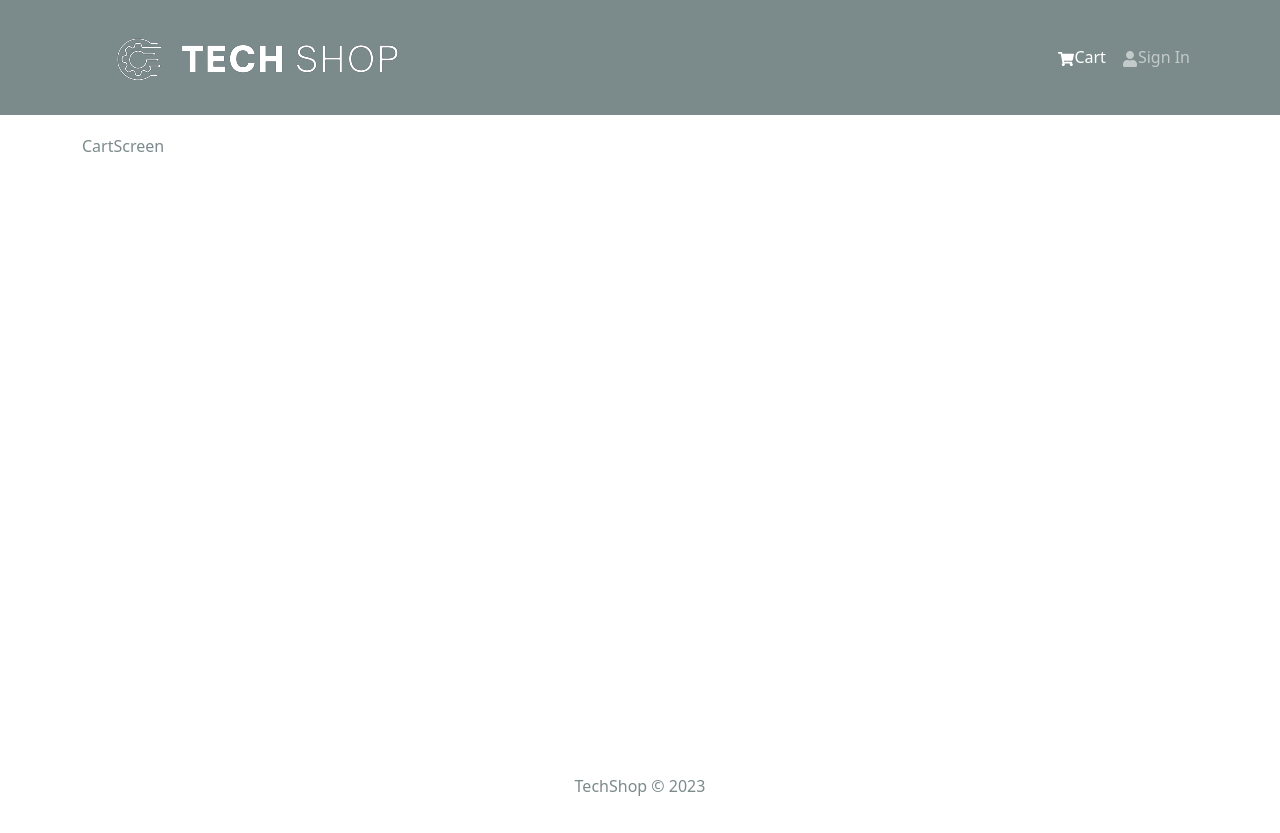
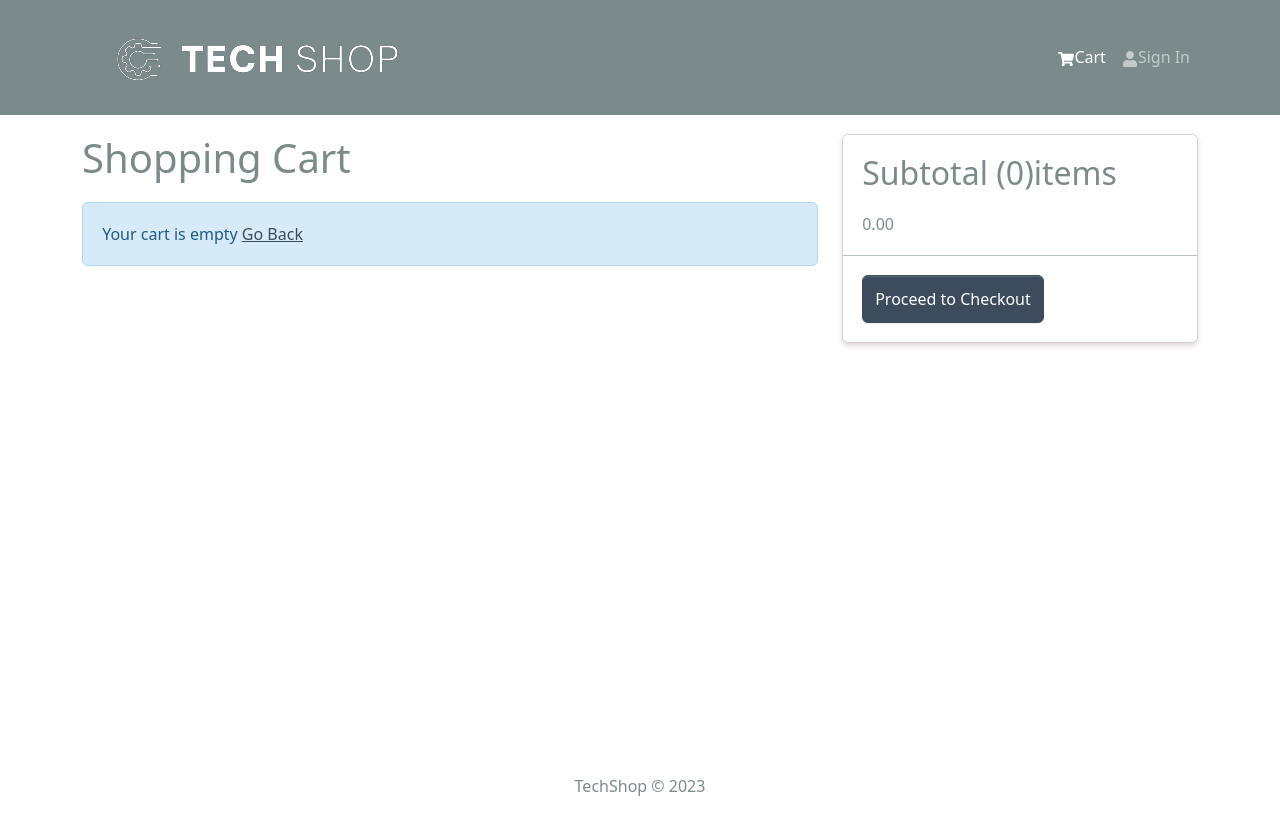
Before and after one commit to fran1014/techshop, a React (Create React App) app in the folder frontend/: page /cart in a window 1280 px wide. Built offline with nearby package versions, Linux system fonts and the light colour scheme.

Commit message:
Updates items in the cart screen

```diff
--- a/frontend/src/screens/CartScreen.jsx
+++ b/frontend/src/screens/CartScreen.jsx
@@ -8,15 +8,95 @@
   Form,
   Button,
   Card,
+  ListGroupItem,
 } from "react-bootstrap";
 import { FaTrash } from "react-icons/fa";
 import Message from "../components/Message";
+import { addToCart } from "../slices/cartSlice";
 
 const CartScreen = () => {
   const navigate = useNavigate();
   const dispatch = useDispatch();
 
-  return <div>CartScreen</div>;
+  const cart = useSelector((state) => state.cart);
+  const { cartItems } = cart;
+
+  const addToCartHandler = async (product, qty) => {
+    dispatch(addToCart({ ...product, qty }));
+  };
+
+  return (
+    <Row>
+      <Col md={8}>
+        <h1 style={{ marginBottom: "20px" }}>Shopping Cart</h1>
+        {cartItems.length === 0 ? (
+          <Message>
+            Your cart is empty <Link to="/">Go Back</Link>
+          </Message>
+        ) : (
+          <ListGroup variant="flush">
+            {cartItems.map((item) => (
+              <ListGroupItem key={item._id}>
+                <Row>
+                  <Col md={2}>
+                    <Image src={item.image} alt={item.name} fluid rounded />
+                  </Col>
+                  <Col md={3}>
+                    <Link to={`/product/${item._id} `}> {item.name} </Link>
+                  </Col>
+                  <Col md={2}>${item.price}</Col>
+                  <Col md={2}>
+                    <Form.Control
+                      as="select"
+                      value={item.qty}
+                      onChange={(e) =>
+                        addToCartHandler(item, Number(e.target.value))
+                      }
+                    >
+                      {[...Array(item.countInStock).keys()].map((x) => (
+                        <option key={x + 1} value={x + 1}>
+                          {x + 1}
+                        </option>
+                      ))}
+                    </Form.Control>
+                  </Col>
+                  <Col md={2}>
+                    <Button type="button" variant="light">
+                      <FaTrash />
+                    </Button>
+                  </Col>
+                </Row>
+              </ListGroupItem>
+            ))}
+          </ListGroup>
+        )}
+      </Col>
+      <Col md={4}>
+        <Card>
+          <ListGroup variant="flush">
+            <ListGroupItem>
+              <h2>
+                Subtotal ({cartItems.reduce((acc, item) => acc + item.qty, 0)}
+                )items
+              </h2>
+              {cartItems
+                .reduce((acc, item) => acc + item.qty * item.price, 0)
+                .toFixed(2)}
+            </ListGroupItem>
+            <ListGroupItem>
+              <Button
+                type="button"
+                className="btn-block"
+                disabled={cartItems.className === 0}
+              >
+                Proceed to Checkout
+              </Button>
+            </ListGroupItem>
+          </ListGroup>
+        </Card>
+      </Col>
+    </Row>
+  );
 };
 
 export default CartScreen;
```
